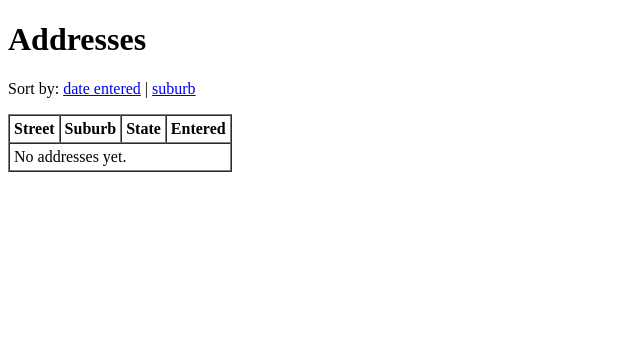
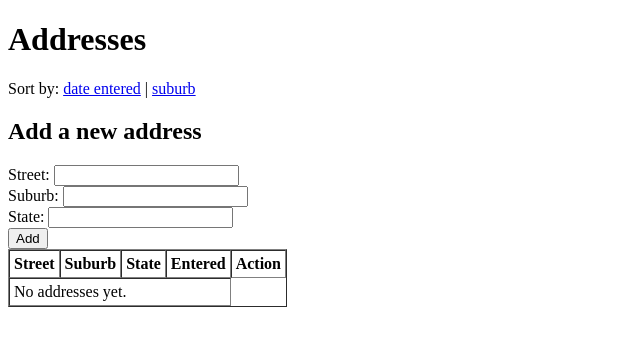
Before and after one commit to gdunn/au-realestate-tracker, a Django app: page /addresses/ in a window 1280 px wide. Shown: the top 346 px of the page, without its empty margins (0-640 px from the left). Run offline with Django 5.2, Linux system fonts and the light colour scheme; data that the repository does not hold is empty.

Commit message:
Able to add/delete addresses

```diff
--- a/addresses/templates/addresses/address_list.html
+++ b/addresses/templates/addresses/address_list.html
@@ -12,6 +12,15 @@
         <a href="?sort=suburb">suburb</a>
     </p>
 
+    <h2>Add a new address</h2>
+    <form method="post" action="">
+        {% csrf_token %}
+        <label>Street:&nbsp;<input type="text" name="street_address" required></label><br>
+        <label>Suburb:&nbsp;<input type="text" name="suburb" required></label><br>
+        <label>State:&nbsp;<input type="text" name="state" value="{{ default_state }}"></label><br>
+        <button type="submit">Add</button>
+    </form>
+
     <table border="1" cellpadding="4" cellspacing="0">
         <thead>
             <tr>
@@ -19,6 +28,7 @@
                 <th>Suburb</th>
                 <th>State</th>
                 <th>Entered</th>
+                <th>Action</th>
             </tr>
         </thead>
         <tbody>
@@ -28,6 +38,12 @@
                     <td>{{ addr.suburb }}</td>
                     <td>{{ addr.state }}</td>
                     <td>{{ addr.created_at }}</td>
+                    <td>
+                        <form method="post" action="{% url 'address_delete' addr.pk %}" style="display:inline">
+                            {% csrf_token %}
+                            <button type="submit">Delete</button>
+                        </form>
+                    </td>
                 </tr>
             {% empty %}
                 <tr><td colspan="4">No addresses yet.</td></tr>
--- a/addresses/urls.py
+++ b/addresses/urls.py
@@ -4,4 +4,5 @@ from . import views
 
 urlpatterns = [
     path("", views.address_list, name="address_list"),
+    path("delete/<int:pk>/", views.address_delete, name="address_delete"),
 ]
--- a/addresses/views.py
+++ b/addresses/views.py
@@ -1,6 +1,8 @@
-from django.shortcuts import render
+from django.shortcuts import get_object_or_404, redirect, render
+from django.urls import reverse
 
 from .models import Address
+
 
 # simple list view for addresses; sorting is controlled via the ``sort``
 # query parameter, which currently supports ``date`` (default) and ``suburb``.
@@ -8,11 +10,27 @@ from .models import Address
 # - ``date`` sorts by the time the record was entered (newest first).
 # - ``suburb`` sorts alphabetically by suburb.
 #
-# A template at ``addresses/address_list.html`` is expected to render the
-# results.
+# This view also handles POST submissions from the front end:
+#   * a form that creates a new address
+#
+# Deletions are submitted to ``address_delete`` (below), which requires a POST
+# to avoid accidental GET deletions.
+#
 
 
 def address_list(request):
+    if request.method == "POST":
+        # creation form submitted
+        street = request.POST.get("street_address", "").strip()
+        suburb = request.POST.get("suburb", "").strip()
+        state = request.POST.get("state", "").strip()
+        if street and suburb:
+            Address.objects.create(
+                street_address=street, suburb=suburb, state=state
+            )
+        # redirect to avoid duplicate POST on refresh
+        return redirect(reverse("address_list"))
+
     sort = request.GET.get("sort")
     if sort == "suburb":
         addresses = Address.objects.order_by("suburb")
@@ -20,4 +38,21 @@ def address_list(request):
         # default to date; show newest first
         addresses = Address.objects.order_by("-created_at")
 
-    return render(request, "addresses/address_list.html", {"addresses": addresses})
+    # include the current default state for the form
+    from .models import AddressConfig
+
+    default_state = AddressConfig.get_default_state()
+
+    return render(
+        request,
+        "addresses/address_list.html",
+        {"addresses": addresses, "default_state": default_state},
+    )
+
+
+def address_delete(request, pk):
+    # simply remove the object and redirect back
+    if request.method == "POST":
+        addr = get_object_or_404(Address, pk=pk)
+        addr.delete()
+    return redirect(reverse("address_list"))
```
Also changed, not shown: addresses/tests.py (+23 -0 lines), copilot-instructions.md (+1 -0 lines).
